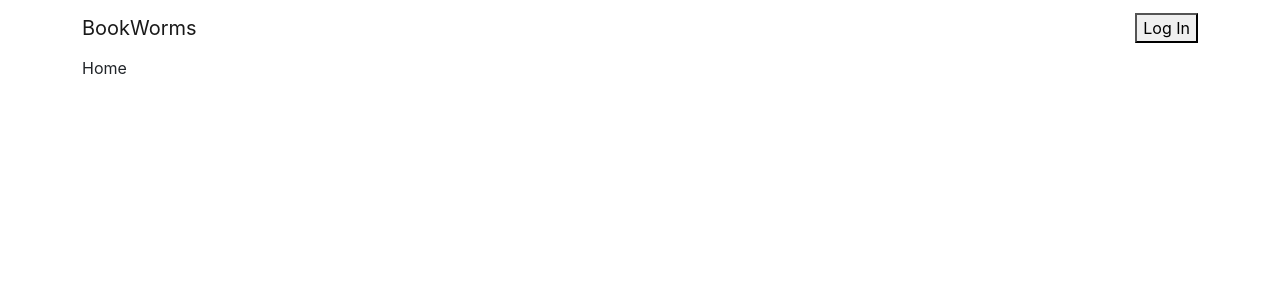
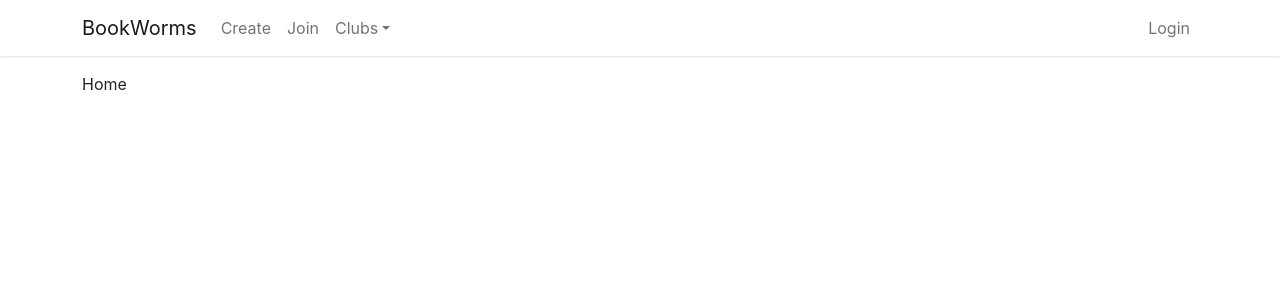
Before and after one commit to ag2382/Book-Worms, a React (Create React App) app in the folder frontend/: page / in a window 1280 px wide. Shown: the top 300 px of the page. Built offline with nearby package versions, Linux system fonts and the light colour scheme.

Commit message:
updated navbar

```diff
--- a/frontend/src/App.js
+++ b/frontend/src/App.js
@@ -10,6 +10,7 @@ import Home from "./pages/Home"
 import Profile from "./pages/Profile"
 import Navbar from "./components/Navbar"
 import Create from "./pages/Create"
+import Join from "./pages/Join"
 
 const Protected = () => {
   const { isAuthenticated, loginWithRedirect, isLoading } = useAuth0();
@@ -41,7 +42,12 @@ function App() {
           <Route element={<Protected />}>
             <Route path="/profile" element={<Profile />} />
           </Route>
-          <Route path="/create" element={<Create />} />
+          <Route element={<Protected />}>
+            <Route path="/create" element={<Create />} />
+          </Route>
+          <Route element={<Protected />}>
+            <Route path="/join" element={<Join />} />
+          </Route>
         </Routes>
       </div>
     </Router>
--- a/frontend/src/components/LoginButton.js
+++ /dev/null
@@ -1,10 +0,0 @@
-import { useAuth0 } from "@auth0/auth0-react";
-import React from "react";
-
-const LoginButton = () => {
-  const { loginWithRedirect } = useAuth0();
-
-  return <button onClick={() => loginWithRedirect()}>Log In</button>;
-};
-
-export default LoginButton;
--- a/frontend/src/components/LogoutButton.js
+++ /dev/null
@@ -1,14 +0,0 @@
-import { useAuth0 } from "@auth0/auth0-react";
-import React from "react";
-
-const LogoutButton = () => {
-  const { logout } = useAuth0();
-
-  return (
-    <button onClick={() => logout({ returnTo: window.location.origin })}>
-      Log Out
-    </button>
-  );
-};
-
-export default LogoutButton;
--- a/frontend/src/components/Navbar.js
+++ b/frontend/src/components/Navbar.js
@@ -1,34 +1,48 @@
 import React from "react";
-import LoginButton from "./LoginButton";
-import LogoutButton from "./LogoutButton";
-import ProfileIcon from "./ProfileIcon";
-import { Link } from 'react-router-dom'
 import { useAuth0 } from "@auth0/auth0-react";
+import "./Navbar.scss"
+import Container from 'react-bootstrap/Container';
+import Nav from 'react-bootstrap/Nav';
+import Navbar from 'react-bootstrap/Navbar';
+import NavDropdown from 'react-bootstrap/NavDropdown';
 
 export default function BookWormsNavbar() {
-    const { isAuthenticated } = useAuth0();
+    const { isAuthenticated, loginWithRedirect, logout, user } = useAuth0();
 
     return (
-        <nav className="navbar">
-            <div className="container">
-                <Link className="navbar-brand" to="/">
-                    BookWorms
-                </Link>
-                <ul className="navbar-nav mr-auto">
-                    {isAuthenticated ? (
-                            <li className="nav-item">
-                                <LogoutButton />
-                                <Link to="/profile">
-                                    <ProfileIcon />
-                                </Link>
-                            </li>
+        <Navbar collapseOnSelect expand="lg">
+          <Container>
+            <Navbar.Brand href="/">
+                BookWorms
+            </Navbar.Brand>
+            <Navbar.Toggle aria-controls="responsive-navbar-nav" />
+            <Navbar.Collapse id="responsive-navbar-nav">
+              <Nav className="me-auto">
+                <Nav.Link href="/create">Create</Nav.Link>
+                <Nav.Link href="/join">Join</Nav.Link>
+                <NavDropdown title="Clubs" id="collasible-nav-dropdown">
+                  <NavDropdown.Item href="/create">Create</NavDropdown.Item>
+                  <NavDropdown.Item href="/join">
+                    Join
+                  </NavDropdown.Item>
+                </NavDropdown>
+              </Nav>
+              <Nav>
+              {isAuthenticated ? (
+                        <>
+                            <NavDropdown title={user.name} id="collasible-nav-dropdown">
+                                <NavDropdown.Item href="/profile">View Profile</NavDropdown.Item>
+                                <NavDropdown.Item onClick={() => logout()}>
+                                    Logout
+                                </NavDropdown.Item>
+                            </NavDropdown>
+                        </>
                     ) : (
-                        <li className="nav-item">
-                            <LoginButton />
-                        </li>
+                        <Nav.Link onClick={() => loginWithRedirect({ returnTo: window.location.origin })}>Login</Nav.Link>
                         )}
-                </ul>
-            </div>
-        </nav>
-    );
+              </Nav>
+            </Navbar.Collapse>
+          </Container>
+        </Navbar>
+      );
 }
--- a/frontend/src/components/Navbar.scss
+++ b/frontend/src/components/Navbar.scss
@@ -0,0 +1,3 @@
+.navbar {
+    box-shadow: 0 1px 2px #e0e0e0;
+}
--- a/frontend/src/components/ProfileIcon.js
+++ /dev/null
@@ -1,17 +0,0 @@
-import { useAuth0 } from "@auth0/auth0-react";
-import React from "react";
-import "./ProfileIcon.scss"
-
-export default function ProfileIcon() {
-  const { user, isAuthenticated, isLoading } = useAuth0();
-
-  if (isLoading) {
-    return <div>Loading ...</div>;
-  }
-
-  return (
-    isAuthenticated && (
-          <img id="profile-img" src={user.picture} alt={user.name} />
-    )
-  );
-};
--- a/frontend/src/components/ProfileIcon.scss
+++ /dev/null
@@ -1,4 +0,0 @@
-#profile-img {
-    border-radius: 50%;
-    width: 50%;
-}
--- a/frontend/src/pages/Create.js
+++ b/frontend/src/pages/Create.js
@@ -3,7 +3,7 @@ import React from "react";
 
 export default function Create() {
     return (
-        <div>
+        <div className="mt-3">
             Create a club
         </div>
     )
--- a/frontend/src/pages/Home.js
+++ b/frontend/src/pages/Home.js
@@ -2,7 +2,7 @@ import React from "react";
 
 export default function Home() {
     return (
-        <div>
+        <div className="mt-3">
             Home
         </div>
     )
--- a/frontend/src/pages/Profile.js
+++ b/frontend/src/pages/Profile.js
@@ -9,7 +9,7 @@ const Profile = () => {
   }
 
   return (
-      <div>
+      <div className="mt-3">
         <img src={user.picture} alt={user.name} />
         <h2>{user.name}</h2>
         <p>{user.email}</p>
```
